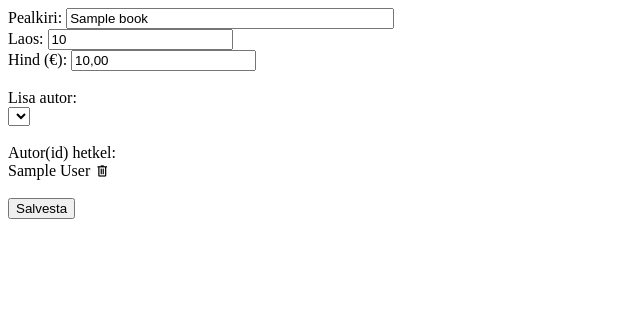
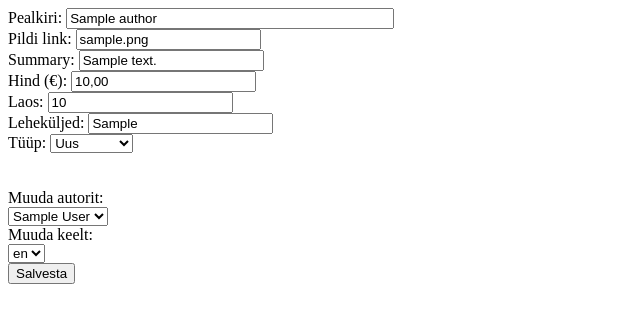
Before and after one commit to 4avik/SQLBooks, a PHP site: page /edit.php?id=1 in a window 1280 px wide. Shown: the top 323 px of the page, without its empty margins (0-640 px from the left). Run offline with PHP 8.4, Linux system fonts and the light colour scheme; tables that the repository leaves empty or names only in its code hold one stand-in row (values such as "Sample post"); data that the repository does not hold is empty; a stand-in replaces the project's code that opens the database connection.

Commit message:
Update edit.php

```diff
--- a/edit.php
+++ b/edit.php
@@ -5,8 +5,11 @@ require_once('connection.php');
 $id = $_GET['id'];
 
 if ( isset($_POST['edit']) && $_POST['edit'] == 'Salvesta' ) {
-    $stmt = $pdo->prepare('UPDATE books SET title = :title, stock_saldo = :stock_saldo, price = :price WHERE id = :id');
-    $stmt->execute(['title' => $_POST['title'], 'stock_saldo' => $_POST['stock-saldo'], 'price' => str_replace(',', '.', $_POST['price']), 'id' => $id]); //nt str replace asendab koma punktiga
+    $stmt = $pdo->prepare('UPDATE books SET title = :title, stock_saldo = :stock_saldo, price = :price, pages = :pages, summary = :summary,  cover_path  = :cover_path, type  = :type, language  = :language  WHERE id = :id');
+    $stmt->execute(['title' => $_POST['title'], 'stock_saldo' => $_POST['stock-saldo'], 'price' => str_replace(',', '.', $_POST['price']), 'pages' => $_POST['pages'], 'summary' => $_POST['summary'], 'cover_path' => $_POST['cover_path'], 'type' => $_POST['type'], 'language' => $_POST['language'], 'id' => $id]); //nt str replace asendab koma punktiga
+
+    $stmt = $pdo->prepare('UPDATE book_authors SET author_id = :author_id  WHERE book_id = :book_id');
+    $stmt->execute(['author_id' => $_POST['author_id'], 'book_id' => $id]);
 
     header('Location: book.php?id=' . $id);
 }
@@ -22,17 +25,19 @@ if ( isset($_POST['edit']) && $_POST['edit'] == 'Salvesta' ) {
 // </ul>
 // </main>
 
-$stmtBook = $pdo->prepare('SELECT * FROM books WHERE id = :id');
+$stmtBook = $pdo->prepare('SELECT * FROM books b LEFT JOIN book_authors ba ON b.id=ba.book_id WHERE b.id = :id');
 $stmtBook->execute(['id' => $id]);
 $book = $stmtBook->fetch();
 
 // var_dump($book);
 
-$stmtBookAuthors = $pdo->prepare('SELECT * FROM book_authors ba LEFT JOIN authors a ON a.id=ba.author_id  WHERE ba.book_id = :book_id');
-$stmtBookAuthors->execute(['book_id' => $id]);
+// $stmtBookAuthors = $pdo->prepare('SELECT * FROM book_authors ba LEFT JOIN authors a ON a.id=ba.author_id  WHERE ba.book_id = :book_id');
+// $stmtBookAuthors->execute(['book_id' => $id]);
 
-$stmtAuthors = $pdo->prepare('SELECT * FROM authors WHERE id NOT IN (SELECT author_id FROM book_authors WHERE book_id = :book_id)');
-$stmtAuthors->execute(['book_id' => $id]);
+$stmtAuthors = $pdo->query('SELECT * FROM authors ORDER BY first_name, last_name');
+
+$stmtLanguages = $pdo->query('SELECT distinct language FROM books');
+// $stmtAuthors->execute(['book_id' => $id]);
 ?>
 
 
@@ -50,40 +55,100 @@ $stmtAuthors->execute(['book_id' => $id]);
 <form action="edit.php?id=<?=$id;?>" method="POST">
     <label for="title">Pealkiri:</label> <input type="text" name="title" value="<?=$book['title'];?>" style="width: 320px;">
     <br>
+
+    <!-- Pane pilt siia -->
+
+    <label for="title">Pildi link:</label> <input type="text" name="cover_path" value="<?=$book['cover_path'];?>">
+    <br>
+
+    <!-- Liiguta autorid siia -->
+
+    <!-- Pane avaldamise kuupäev siia -->
+
+    <!-- Pane keel kuupäev siia -->
+
+    <!-- Pane kokkuvõte siia -->
+
+    <label for="title">Summary:</label> <input type="text" name="summary" value="<?=$book['summary'];?>">
+    <br>
+
+    <label for="title">Hind (€):</label> <input type="text" name="price" value="<?=number_format(round($book['price'], 2), 2, ',');?>">
+    <br>
+
     <label for="title">Laos:</label> <input type="text" name="stock-saldo" value="<?=$book['stock_saldo'];?>">
     <br>
 
-    <label for="title">Hind (€):</label> <input type="text" name="price" value="<?=number_format(round($book['price'], 2), 2, ',');?>">
+    <label for="title">Leheküljed:</label> <input type="text" name="pages" value="<?=$book['pages'];?>">
+    <br>
+
+    <!-- Pane tüüp siia
+    <option value=""></option
+    -->
+
+
+
+    <label for="title">Tüüp:</label>
+    <select name="type">
+        <option value="new" <?=$book['type'] == 'new' ? 'selected' : '';?>>Uus</option>
+        <option value="used" <?=$book['type'] == 'used' ? 'selected' : '';?>>Kasutatud</option>
+        <option value="ebook" <?=$book['type'] == 'ebook' ? 'selected' : '';?>>E-raamat</option>
+    </select>
+
+    <br>
+
+
 
     <br>
     <br>
 
-    <div>Lisa autor:</div>
+
+    <div>Muuda autorit:</div>
+    <select name="author_id">
+        <?php while ($author = $stmtAuthors->fetch()) { ?>
+            <option value="<?=$author['id'];?>" <?=$author['id'] == $book['author_id'] ? 'selected' : '';?>>
+                <?=$author['first_name'];?> <?=$author['last_name'];?>
+            </option>
+        <?php } ?>
+    </select>
+
+    <div>Muuda keelt:</div>
+    <select name="language">
+        <?php while ($language = $stmtLanguages->fetch()) { ?>
+            <option value="<?=$language['language'];?>" <?=$language['language'] == $book['language'] ? 'selected' : '';?>>
+                <?=$language['language'];?>
+            </option>
+        <?php } ?>
+    </select>
+
+<!--    <div>Lisa autor:</div>
+    <option value=""></option>
     <select name="authors" id="author-dd">
-        <option value=""></option>
-        <?php while ($author = $stmtAuthors->fetch()) { ?>
-            <option value="<?=$author['id'];?>"><?=$author['first_name'];?> <?=$author['last_name'];?></option>
-        <?php } ?>
+        <//?php while ($author = $stmtAuthors->fetch()) { ?>
+            <option value="<//?=$author['id'];?>" <//?=$author['id'] == $book[];?>>
+                <//?=$author['first_name'];?> <//?=$author['last_name'];?>
+            </option>
+        <//?php } ?>
     </select>
 
     <br>
     <br>
 
     <div>Autor(id) hetkel:</div>
-    <?php while ($bookAuthor = $stmtBookAuthors->fetch()) { ?>
+    <//?php while ($bookAuthor = $stmtBookAuthors->fetch()) { ?>
         <div class="author-row">
             <span class="author-name">
-                <?=$bookAuthor['first_name'];?> <?=$bookAuthor['last_name'];?>
+                <//?=$bookAuthor['first_name'];?> <//?=$bookAuthor['last_name'];?>
             </span>
             <span class="material-symbols-outlined" style="font-size: 16px; vertical-align: text-bottom;">delete</span>
-            <input class="author-id" type="hidden" name="author[]" value="<?=$bookAuthor['id'];?>">
+            <input class="author-id" type="hidden" name="author[]" value="<//?=$bookAuthor['id'];?>">
         </div>
-    <?php } ?>
+    <//?php } ?>
+ -->
 
     <br>
-
+    <!--  tingimus ? echo "T" echo "F", = võrdusmärk HTML'is juba ütleb ära, et hakkab boolean toimuma ig -->
     <input type="submit" value="Salvesta" name="edit">
 </form>
-<script src="app.js"></script>
+ <script src="app.js"></script>
 </body>
 </html>
```
